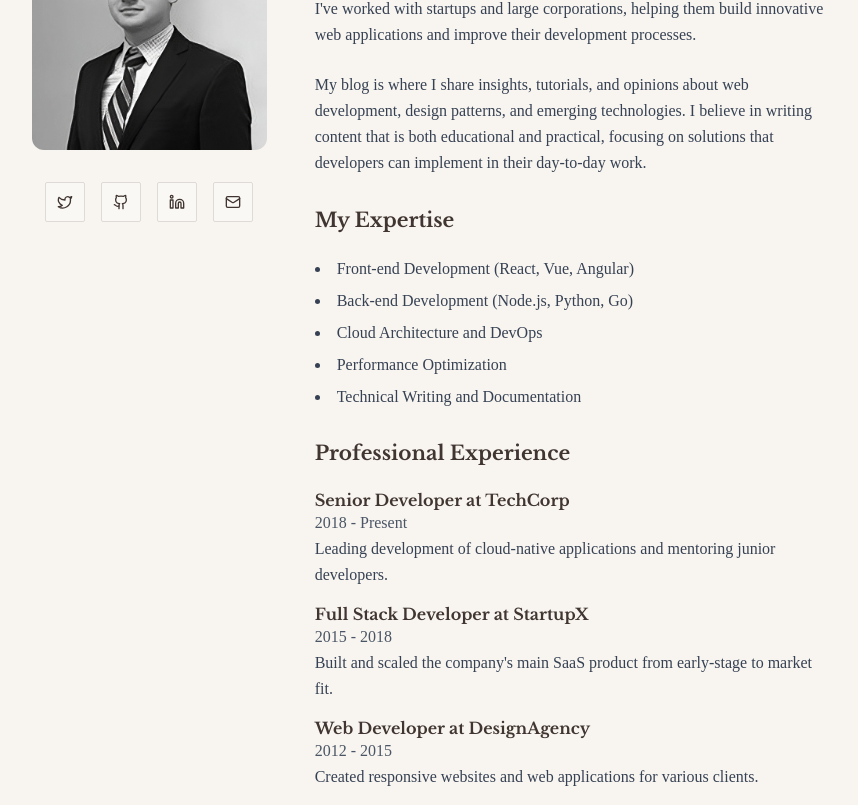
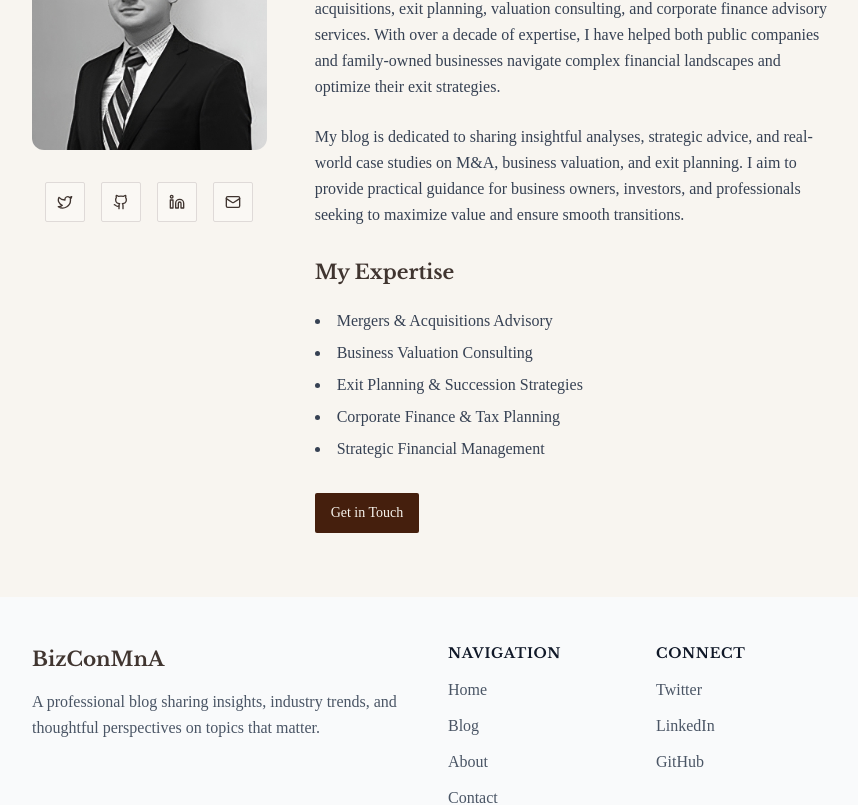
Before and after one commit to kwonj5549/yongkwonblog, a Next.js app: page /about in a window 1280 px wide. Shown: the part 460-1265 px from the top of the page, without its empty margins (208-1066 px from the left). Built offline with nearby package versions, Linux system fonts and the light colour scheme.

Commit message:
about page updaet

```diff
--- a/src/app/about/page.tsx
+++ b/src/app/about/page.tsx
@@ -1,4 +1,3 @@
-
 import { Button } from "@/components/ui/button";
 import Link from "next/link";
 import { Mail, Github, Twitter, Linkedin } from "lucide-react";
@@ -10,7 +9,7 @@ const Page = () => {
           <div className="container-custom">
             <h1 className="text-4xl font-bold mb-6 text-center">About Me</h1>
             <p className="text-xl text-gray-600 max-w-2xl mx-auto text-center">
-            Professional blogger, developer, and technology enthusiast.
+              Accountant, Consultant &amp; M&amp;A Advisor
             </p>
           </div>
         </div>
@@ -20,25 +19,25 @@ const Page = () => {
             <div className="md:col-span-1">
               <img
                   src="/YongKwonProfile.png"
-              alt="Profile"
+                  alt="Yong Kwon"
                   className="rounded-xl w-full max-w-xs mx-auto"
               />
 
               <div className="mt-8 flex flex-wrap justify-center gap-4">
                 <Button variant="outline" size="icon" asChild>
-                <a href="#" aria-label="Twitter">
+                  <Link href="#" aria-label="Twitter">
                     <Twitter size={18} />
-                </a>
+                  </Link>
                 </Button>
                 <Button variant="outline" size="icon" asChild>
-                <a href="#" aria-label="Github">
+                  <Link href="#" aria-label="Github">
                     <Github size={18} />
-                </a>
+                  </Link>
                 </Button>
                 <Button variant="outline" size="icon" asChild>
-                <a href="#" aria-label="LinkedIn">
+                  <Link href="#" aria-label="LinkedIn">
                     <Linkedin size={18} />
-                </a>
+                  </Link>
                 </Button>
                 <Button variant="outline" size="icon" asChild>
                   <a href="mailto:contact@example.com" aria-label="Email">
@@ -52,44 +51,50 @@ const Page = () => {
               <h2 className="text-2xl font-bold">Hello, I'm Yong Kwon</h2>
 
               <p>
-              I'm a full-stack developer with over 10 years of experience in the tech industry. I've worked with startups and large corporations, helping them build innovative web applications and improve their development processes.
+                I am an experienced accountant and consultant specializing in mergers &amp; acquisitions, exit planning, valuation consulting, and corporate finance advisory services. With over a decade of expertise, I have helped both public companies and family-owned businesses navigate complex financial landscapes and optimize their exit strategies.
               </p>
 
               <p>
-              My blog is where I share insights, tutorials, and opinions about web development, design patterns, and emerging technologies. I believe in writing content that is both educational and practical, focusing on solutions that developers can implement in their day-to-day work.
+                My blog is dedicated to sharing insightful analyses, strategic advice, and real-world case studies on M&amp;A, business valuation, and exit planning. I aim to provide practical guidance for business owners, investors, and professionals seeking to maximize value and ensure smooth transitions.
               </p>
 
               <h3 className="text-xl font-bold mt-8">My Expertise</h3>
 
               <ul className="list-disc list-inside space-y-2 text-gray-700">
-              <li>Front-end Development (React, Vue, Angular)</li>
-              <li>Back-end Development (Node.js, Python, Go)</li>
-              <li>Cloud Architecture and DevOps</li>
-              <li>Performance Optimization</li>
-              <li>Technical Writing and Documentation</li>
+                <li>Mergers &amp; Acquisitions Advisory</li>
+                <li>Business Valuation Consulting</li>
+                <li>Exit Planning &amp; Succession Strategies</li>
+                <li>Corporate Finance &amp; Tax Planning</li>
+                <li>Strategic Financial Management</li>
               </ul>
 
-            <h3 className="text-xl font-bold mt-8">Professional Experience</h3>
+              {/*<h3 className="text-xl font-bold mt-8">Professional Experience</h3>*/}
 
-            <div className="space-y-4">
-              <div>
-                <h4 className="font-bold">Senior Developer at TechCorp</h4>
-                <p className="text-gray-600">2018 - Present</p>
-                <p>Leading development of cloud-native applications and mentoring junior developers.</p>
-              </div>
+              {/*<div className="space-y-4">*/}
+              {/*  <div>*/}
+              {/*    <h4 className="font-bold">M&amp;A Consultant at BizConMnA Advisors</h4>*/}
+              {/*    <p className="text-gray-600">2018 - Present</p>*/}
+              {/*    <p>*/}
+              {/*      Providing expert guidance on mergers &amp; acquisitions, exit planning, and business valuation to a diverse portfolio of clients.*/}
+              {/*    </p>*/}
+              {/*  </div>*/}
 
-              <div>
-                <h4 className="font-bold">Full Stack Developer at StartupX</h4>
-                <p className="text-gray-600">2015 - 2018</p>
-                <p>Built and scaled the company's main SaaS product from early-stage to market fit.</p>
-              </div>
+              {/*  <div>*/}
+              {/*    <h4 className="font-bold">Senior Accountant at Financial Insights</h4>*/}
+              {/*    <p className="text-gray-600">2015 - 2018</p>*/}
+              {/*    <p>*/}
+              {/*      Led financial analysis and valuation projects, ensuring accurate assessments for strategic transactions.*/}
+              {/*    </p>*/}
+              {/*  </div>*/}
 
-              <div>
-                <h4 className="font-bold">Web Developer at DesignAgency</h4>
-                <p className="text-gray-600">2012 - 2015</p>
-                <p>Created responsive websites and web applications for various clients.</p>
-              </div>
-            </div>
+              {/*  <div>*/}
+              {/*    <h4 className="font-bold">Consultant at Corporate Solutions</h4>*/}
+              {/*    <p className="text-gray-600">2012 - 2015</p>*/}
+              {/*    <p>*/}
+              {/*      Advised on corporate restructuring and exit strategies, optimizing financial performance for sustainable business growth.*/}
+              {/*    </p>*/}
+              {/*  </div>*/}
+              {/*</div>*/}
 
               <div className="mt-8">
                 <Button asChild>
```
Lines whose indentation alone changed are shown as unchanged.
